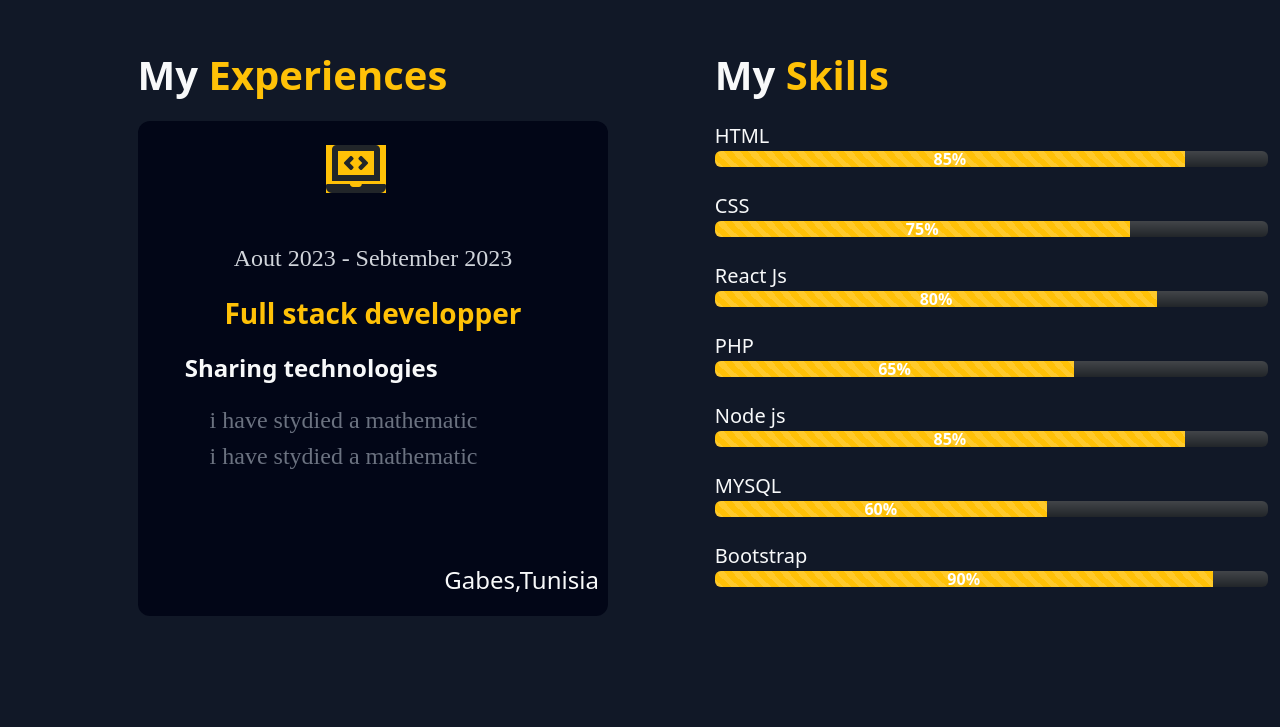
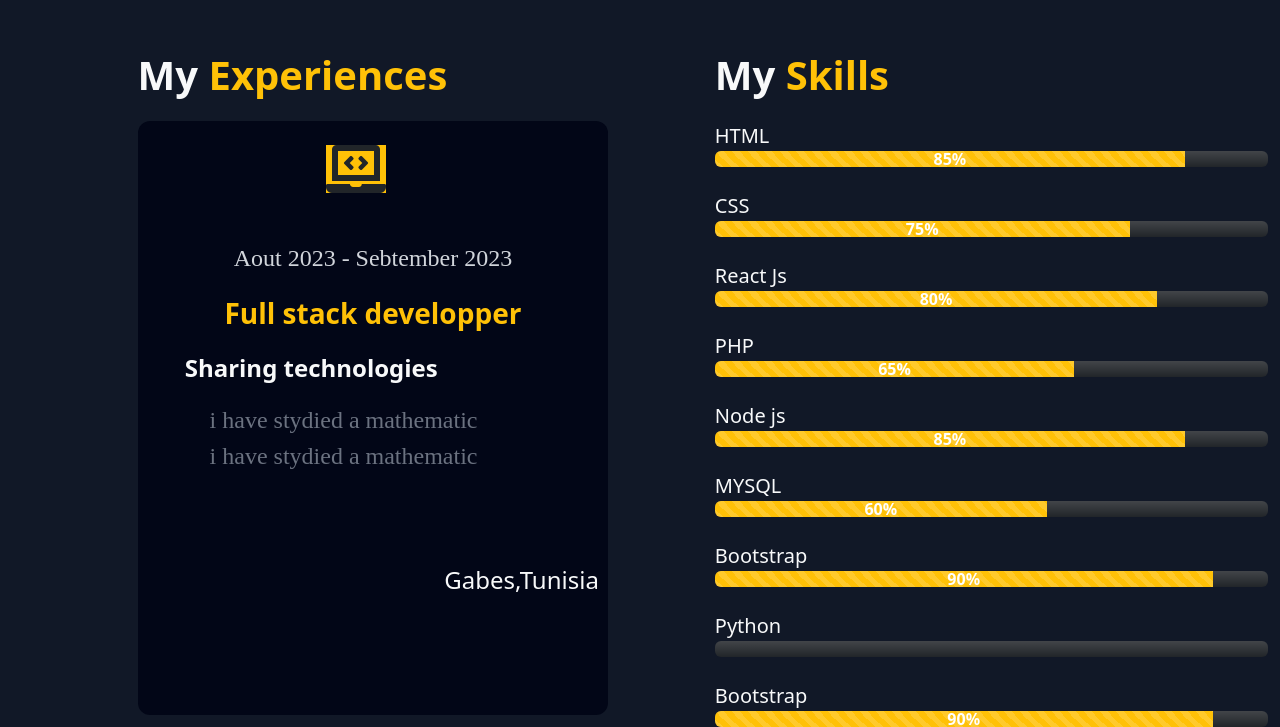
Before and after one commit to mohamedmaghzaoui/portfolio, a plain HTML site: page resume.html in a window 1280 px wide. Shown: the part 706-1433 px from the top of the page. Before the commit the page ends 1322 px from the top, so only its background shows below. Drawn offline with nearby package versions, Linux system fonts and the light colour scheme.

Commit message:
nearle finished project

```diff
--- a/resume.html
+++ b/resume.html
@@ -170,6 +170,22 @@
                                 <div class="progress-bar progress-bar-striped bg-warning" style="width: 90%"><span
                                         class="fs-6 fw-bold">90%</span></div>
                             </div>
+                            <br>
+                            <span class="text-light fs-5">Python</span>
+                            <div class="progress bg-dark bg-gradient" role="progressbar"
+                                aria-label="Warning striped example" aria-valuenow="75" aria-valuemin="0"
+                                aria-valuemax="100">
+                                <div class="progress-bar progress-bar-striped bg-warning" style="width: 0%"><span
+                                        class="fs-6 fw-bold">70%</span></div>
+                            </div>
+                            <br>
+                            <span class="text-light fs-5">Bootstrap</span>
+                            <div class="progress bg-dark bg-gradient" role="progressbar"
+                                aria-label="Warning striped example" aria-valuenow="75" aria-valuemin="0"
+                                aria-valuemax="100">
+                                <div class="progress-bar progress-bar-striped bg-warning" style="width: 90%"><span
+                                        class="fs-6 fw-bold">90%</span></div>
+                            </div>
                         </div>
 
                     </div>
```
Also changed, not shown: about.html (+1 -1 lines), 1 other file.
